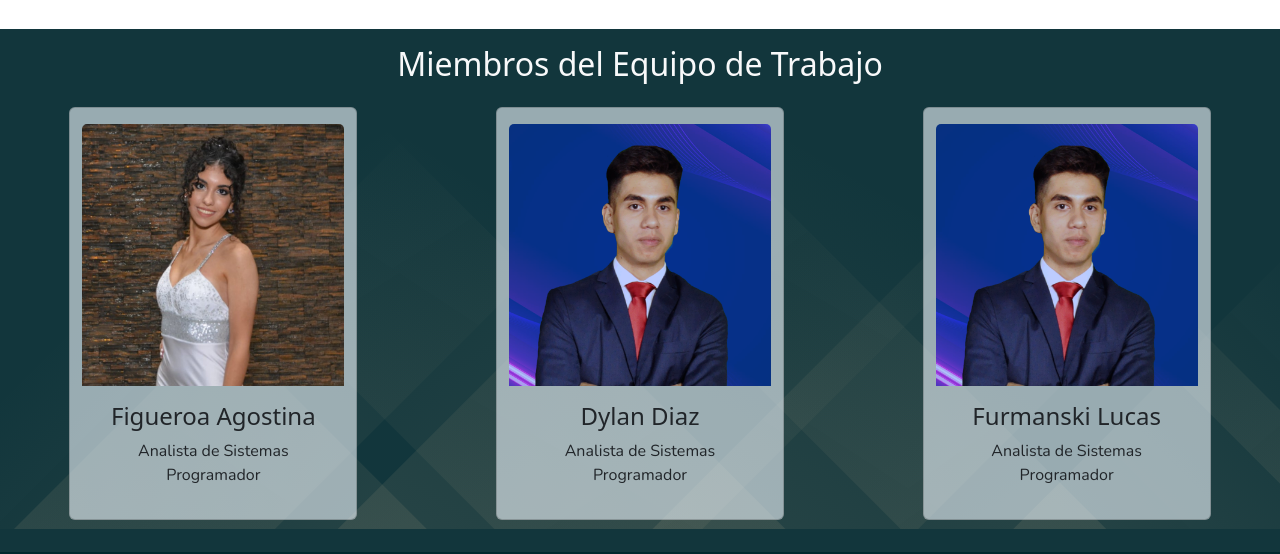
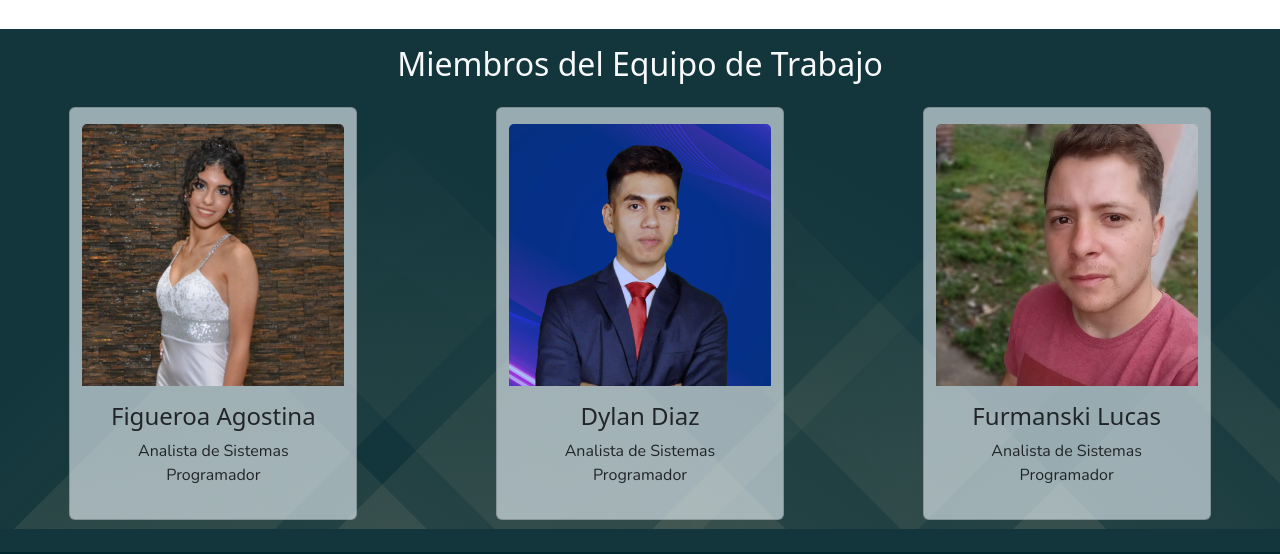
Before and after one commit to DylanSDev/tfi, a plain HTML site: page index.html in a window 1280 px wide. Shown: the part 1900-2454 px from the top of the page. Drawn offline with nearby package versions, Linux system fonts and the light colour scheme.

Commit message:
Se ha cambiado la foto de un miembro del equipo

```diff
--- a/index.html
+++ b/index.html
@@ -312,7 +312,7 @@
           </div>
           <div class="card card-miembros pt-3" style="width: 18rem">
             <img
-              src="./img/Perfil-D.png"
+              src="./img/Perfil-L.jpg"
               class="card-img-top img-card2"
               alt="..."
             />
```
